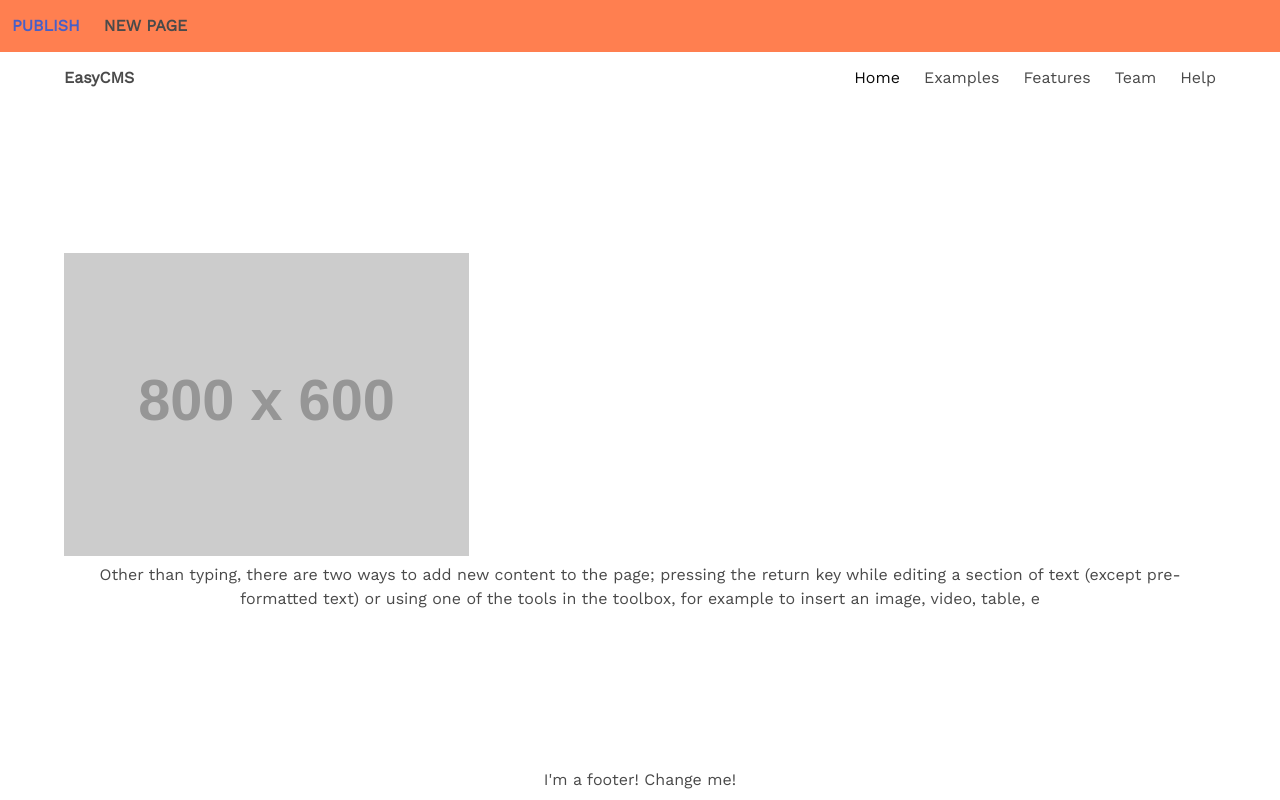
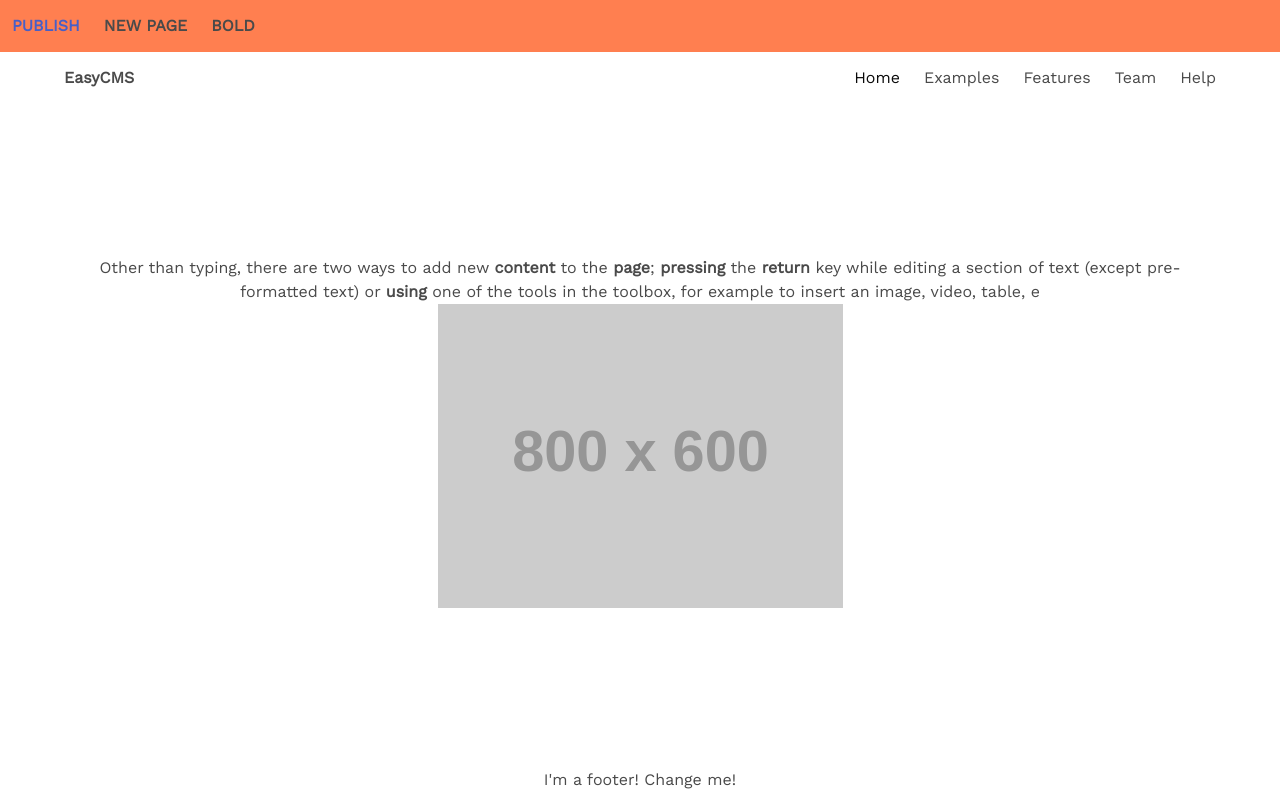
Before and after one commit to bernatixer/EasyCMS, a Node server app: page / in a window 1280 px wide. Run offline with Node 20, Linux system fonts and the light colour scheme; grey boxes labelled with a size stand in for pictures from a placeholder-image service; some libraries are stand-ins or nearby versions.

Commit message:
custom bold button

```diff
--- a/views/index.ejs
+++ b/views/index.ejs
@@ -10,6 +10,7 @@
     <link href="https://fonts.googleapis.com/css?family=Work+Sans" rel="stylesheet">
     <link rel="stylesheet" href="https://cdnjs.cloudflare.com/ajax/libs/bulma/0.6.0/css/bulma.min.css" integrity="sha256-HEtF7HLJZSC3Le1HcsWbz1hDYFPZCqDhZa9QsCgVUdw=" crossorigin="anonymous">
     <link rel="stylesheet" type="text/css" href="assets/content-tools.min.css">
+    <link rel="stylesheet" type="text/css" href="assets/editor.css">
     <style type="text/css">
       html,
       body {
@@ -34,6 +35,9 @@
             <a class="navbar-item">
               <strong>NEW PAGE</strong>
             </a>
+            <a class="navbar-item" id="setBold">
+              <strong>BOLD</strong>
+            </a>
             <button class="button navbar-burger">
               <span></span>
               <span></span>
@@ -48,12 +52,12 @@
                 <strong>EasyCMS</strong>
               </a>
               <span class="navbar-burger burger" data-target="navbarMenu">
-				<span></span>
+                <span></span>
               <span></span>
               <span></span>
               </span>
             </div>
-            <div id="navbarMenu" class="navbar-menu">
+            <div class="navbar-menu" id="navbarMenu">
               <div class="navbar-end">
                 <a class="navbar-item is-active">
                   Home
@@ -72,15 +76,22 @@
                 </a>
               </div>
             </div>
+            <p>
+            </p>
           </div>
         </nav>
       </div>
       <div class="hero-body">
         <div data-editable="" data-name="header" class="container">
-          <img alt="Click and hold the image to drag" class="align-left" height="405" src="http://placehold.it/800x600" width="405">
           <h3 class="has-text-centered" id="drag-and-place-content">
-            Other than typing, there are two ways to add new content to the page; pressing the return key while editing a section of text (except pre-formatted text) or using one of the tools in the toolbox, for example to insert an image, video, table, e
+            Other than typing, there are two ways to add new
+            <b>content</b> to the
+            <b>page</b>;
+            <b>pressing</b> the
+            <b>return</b> key while editing a section of text (except pre-formatted text) or
+            <b>using</b> one of the tools in the toolbox, for example to insert an image, video, table, e
           </h3>
+          <img alt="Click and hold the image to drag" height="405" src="http://placehold.it/800x600" width="405">
         </div>
       </div>
       <div class="hero-foot">
```
Also changed, not shown: public/assets/content-tools.js, public/assets/editor.css (added), public/assets/editor.js.
